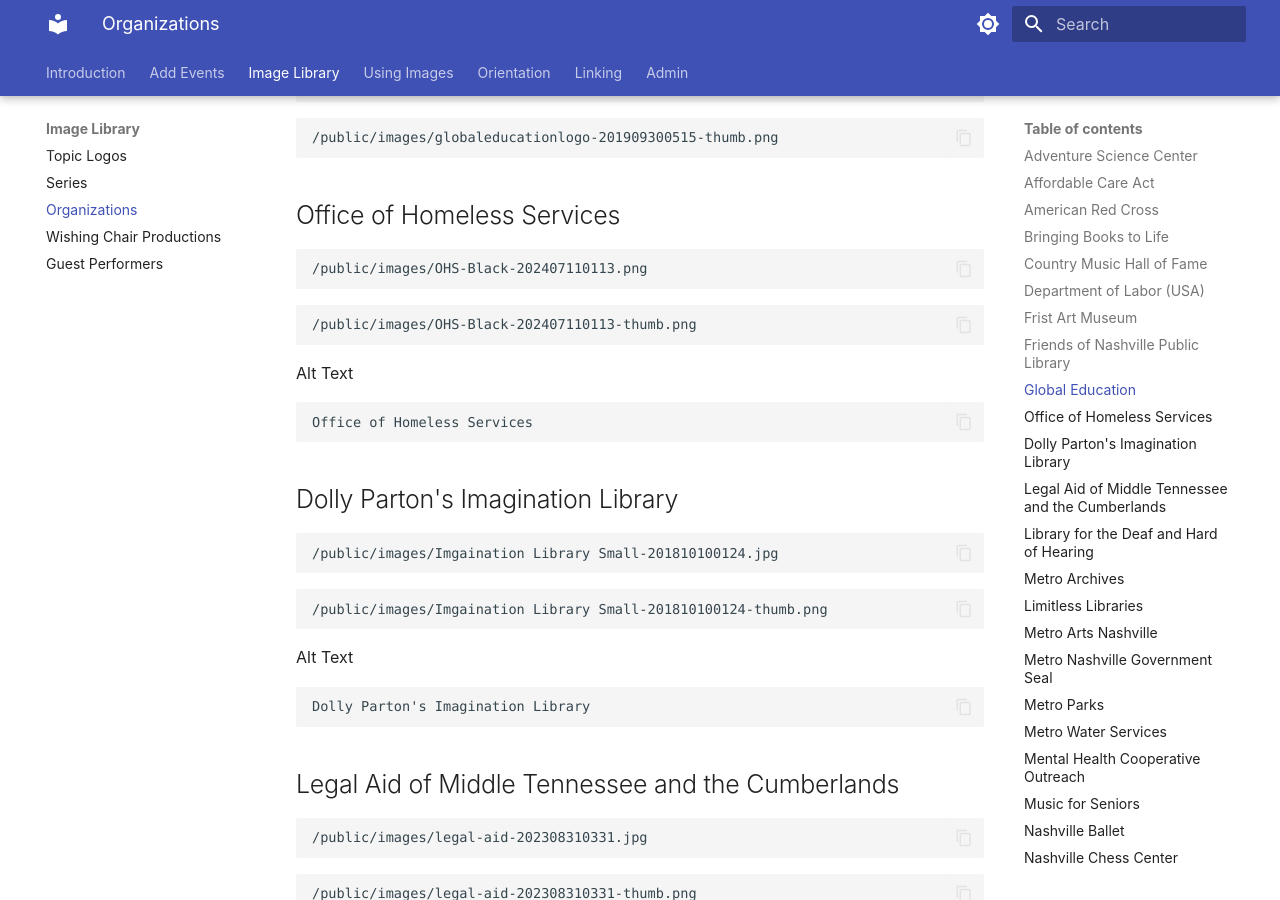
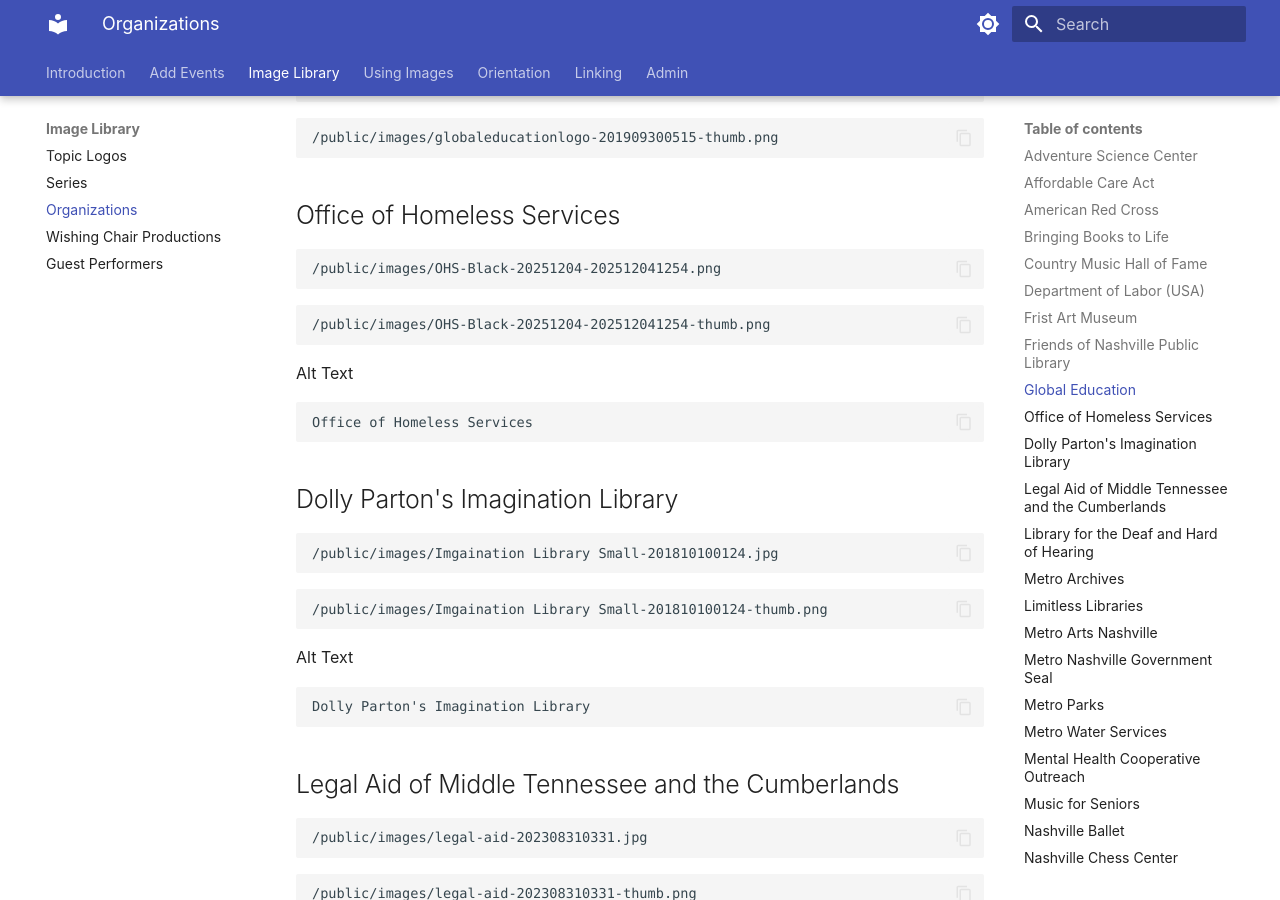
Before and after one commit to Nashville-Public-Library/bedework-docs, an MkDocs documentation site: the page built from docs/image-library/organizations.md, in a window 1280 px wide and 900 px high, scrolled down 2438 px. Built offline with MkDocs 1.6.1 and Material for MkDocs 9.7.7, drawn with Linux system fonts in a browser that asks for light colours.

Commit message:
fiding ohs logo

````diff
--- a/docs/image-library/organizations.md
+++ b/docs/image-library/organizations.md
@@ -140,11 +140,11 @@ Friends of Nashville Public Library
 ## Office of Homeless Services
 
 ```text
-/public/images/OHS-Black-202407110113.png
+/public/images/OHS-Black-20251204-202512041254.png
 ```
 
 ```text
-/public/images/OHS-Black-202407110113-thumb.png
+/public/images/OHS-Black-20251204-202512041254-thumb.png
 ```
 
 Alt Text
````
